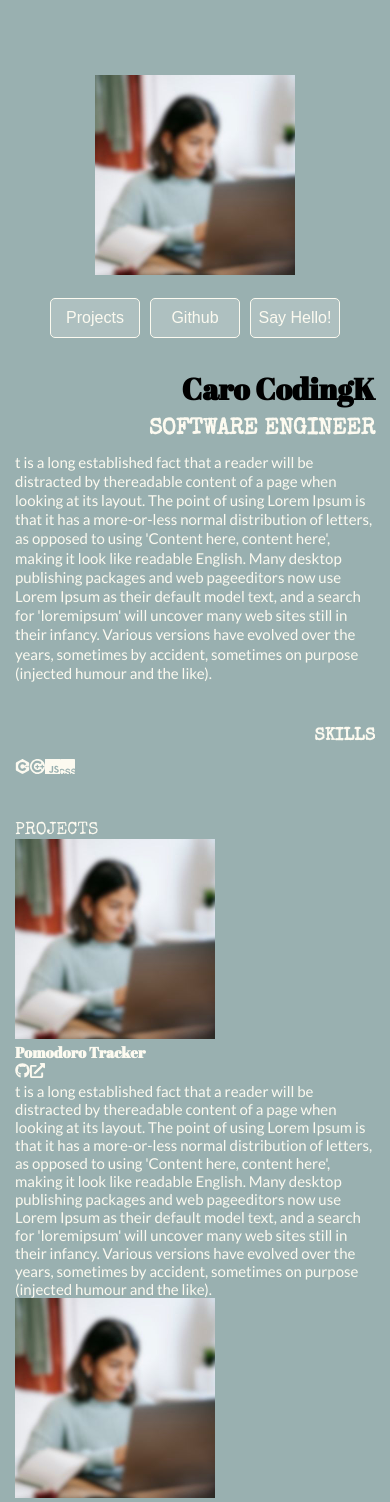
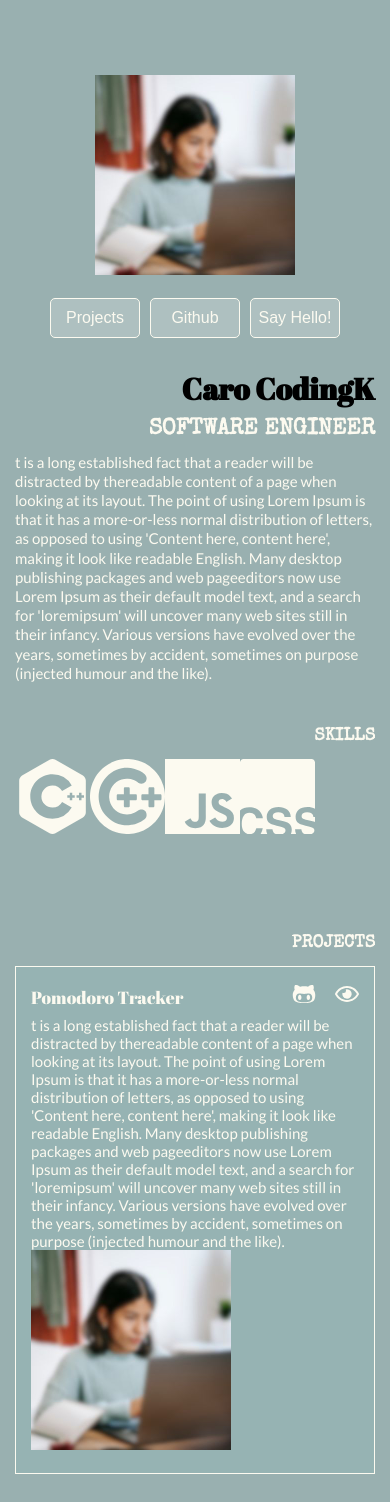
Before and after one commit to carocodingk/carocodingk.github.io, a Next.js app: page / in a window 390 px wide. Shown: the top 1502 px of the page. Built offline with nearby package versions, Linux system fonts and the light colour scheme.

Commit message:
Fixed styling for projects component for mobile version

```diff
--- a/components/AboutMe.jsx
+++ b/components/AboutMe.jsx
@@ -23,11 +23,11 @@ function AboutMe(){
         <div id={style.aboutme_text} className={lato.className}>{info.AboutMe['description']}</div>
         <div>
           <h3 id={style.aboutme_skills_title} className={special_elite.className}>SKILLS</h3>
-          <div id={style.aboutme_skills_icons}>
-            <SiCplusplus />
-            <SiCplusplusbuilder />
-            <SiJavascript />
-            <SiCsswizardry />
+          <div id={style.aboutme_skills_container}>
+            <SiCplusplus className={style.aboutme_skills_icons} />
+            <SiCplusplusbuilder className={style.aboutme_skills_icons} />
+            <SiJavascript className={style.aboutme_skills_icons} />
+            <SiCsswizardry className={style.aboutme_skills_icons} />
           </div>
         </div>
       </div>
--- a/components/ProjectButtons.jsx
+++ b/components/ProjectButtons.jsx
@@ -1,16 +1,16 @@
 import Link from "next/link";
-import { FaGithub, FaExternalLinkAlt  } from "react-icons/fa";
+import { FaGithubAlt, FaRegEye } from "react-icons/fa";
 import style from "../styles/components.module.css";
 // import { FaExternalLinkAlt } from "react-icons/fa";
 
 function ProjectButtons({url1, url2}){
   return(
-    <div className={style.project_buttons}  >
+    <div>
       <Link href={url1}>
-        <FaGithub className={style.project_icons} />
+        <FaGithubAlt className={style.projectbutton_icon} />
       </Link>
       <Link href={url2}>
-        <FaExternalLinkAlt className={style.project_icons} />
+        <FaRegEye className={style.projectbutton_icon} />
       </Link>
     </div>
   );
--- a/components/ProjectCard.jsx
+++ b/components/ProjectCard.jsx
@@ -5,16 +5,16 @@ import style from "../styles/components.module.css"
 
 function ProjectCard({project}){
   return(
-    <div className={style.project_card}>
+    <div className={style.projectcard}>
       <Image src= {project.image}
         width={200}
         height={200} />
-      <div className={style.project_card_data}>
-        <div id={style.project_card_title} className={abril_fatface.className} >
-          <h4>{project.title}</h4>
+      <div>
+        <div id={style.projectcard_title}>
+          <h3 className={abril_fatface.className}>{project.title}</h3>
           <ProjectButtons url1={project.url1} url2={project.url2} />
         </div>
-        <div className={style.project_description}>
+        <div>
           {project.description}
         </div>
       </div>
--- a/components/Projects.jsx
+++ b/components/Projects.jsx
@@ -6,7 +6,7 @@ import style from "../styles/components.module.css"
 function Projects(){
   return(
     <div id='Projects' >
-      <h3 id={style.project_title} className={special_elite.className}>PROJECTS</h3>
+      <h3 id={style.projects_title} className={special_elite.className}>PROJECTS</h3>
       <div>
         {info.Projects.map((project) =>
           <ProjectCard project={project} />
--- a/pages/index.js
+++ b/pages/index.js
@@ -25,7 +25,6 @@ export default function Home() {
       </Head>
       <div>
         <Homepage />
-        bello
       </div>
     </>
   );
--- a/styles/components.module.css
+++ b/styles/components.module.css
@@ -45,8 +45,12 @@
   text-align: right;
 }
 
-#aboutme_skills_icons {
+#aboutme_skills_container {
   margin-bottom: 3em;
+}
+
+.aboutme_skills_icons{
+  font-size: 5em;
 }
 
 /* ************************************ */
@@ -72,8 +76,48 @@
   background-color: #8A9EA0;
 }
 /* ************************************ */
+#projects_title {
+  font-weight: bold;
+  padding-top: 3em;
+  margin-bottom: 0.8em;
+  text-align: right;
+}
+
+/* ************************************ */
+.projectcard {
+  display: flex;
+  flex-direction: column-reverse;
+  border: 1px solid #FCFAF0;
+  background-color: #96b3b3;
+  padding: 1em 1em 1.5em;
+  margin-bottom: 2em;
+}
+
+#projectcard_title{
+  display: flex;
+  flex-direction: row;
+  justify-content: space-between;
+  align-items: flex-end;
+  margin-bottom: 0.5em;
+}
 
 
+/* ************************************ */
+.projectbutton_icon{
+  font-size: 1.6em;
+  margin-left: 0.8em;
+}
+
+
+/* .project_buttons {
+  display: flex;
+} */
+
+/* .project_icons {
+  font-size: 23px;
+  margin: 0 10px;
+} */
+/* ************************************ */
 
 /* @media screen and () {
 
```
